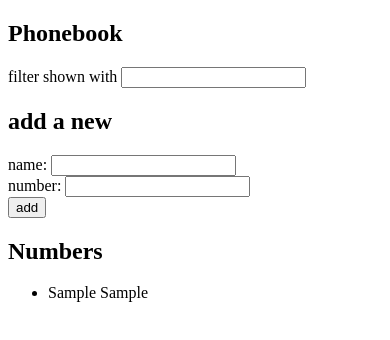
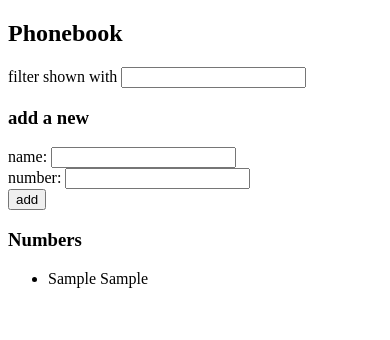
Before and after one commit to markuspaananen/FullStackWebDeveloment, a React (Create React App) app in the folder Part2/the_phonebook/: page / in a window 390 px wide. Both pictures are taken after typing "Sample", "Sample" into the empty fields and a click on the button "add". Shown: the top 340 px of the page. Built offline with nearby package versions, Linux system fonts and the light colour scheme.

Commit message:
2.10: The Phonebook Step5

```diff
--- a/Part2/the_phonebook/src/App.js
+++ b/Part2/the_phonebook/src/App.js
@@ -1,6 +1,43 @@
 // Import Statement
 import React, { useState } from 'react'
 
+// Functions
+const Filter = (props) => {
+  return (
+    <form>
+      <div>
+        filter shown with{' '}
+        <input filter={props.filter} onChange={props.handleFilterChange} />
+      </div>
+    </form>
+  );
+};
+const PersonForm = (props) => {
+  return (
+    <form onSubmit={props.addName}>
+      <div>
+        name: <input value={props.newName} onChange={props.handleNameChange} />
+      </div>
+      <div>
+        number: <input value={props.newNumber} onChange={props.handleNumberChange} />
+      </div>
+      <div>
+        <button type="submit">add</button>
+      </div>
+    </form>
+  );
+}
+const Persons = (props) => {
+  return (
+    <ul>
+      {props.persons.filter((person) =>
+        person.name.toLowerCase().includes(props.filter.toLowerCase()))
+        .map((person) => (
+          <li key={person.id}>{person.name} {person.number}</li>
+        ))}
+    </ul>
+  )
+}
 // Functional Component App
 const App = (props) => {
 
@@ -10,8 +47,7 @@ const App = (props) => {
   const [newNumber, setNewNumber] = useState('');
   const [filter, setFilter] = useState('');
 
-
-  // Event handler
+  // Event handlers
   const addName = (event) => {
     event.preventDefault()
     if (persons.find((person) => person.name === newName)) {
@@ -35,38 +71,29 @@ const App = (props) => {
   const handleNumberChange = (event) => {
     setNewNumber(event.target.value)
   }
+  const handleFilterChange = (event) => {
+    setFilter(event.target.value);
+  };
 
   // JSX Markup inside return()
   return (
     <div>
       <h2>Phonebook</h2>
-      <form>
-        <div>
-          filter shown with{' '}
-          <input value={filter} onChange={(a) => setFilter(a.target.value)} />
-        </div>
-      </form>
-
-      <h2>add a new</h2>
-      <form onSubmit={addName}>
-        <div>
-          name: <input value={newName} onChange={handleNameChange} />
-        </div>
-        <div>
-          number: <input value={newNumber} onChange={handleNumberChange} />
-        </div>
-        <div>
-          <button type="submit">add</button>
-        </div>
-      </form>
-      <h2>Numbers</h2>
-      <ul>
-        {persons.filter((person) =>
-          person.name.toLowerCase().includes(filter.toLowerCase()))
-          .map((person) => (
-            <li key={person.id}>{person.name} {person.number}</li>
-          ))}
-      </ul>
+      <Filter
+        filter={filter} handleFilterChange={handleFilterChange}
+      />
+      <h3>add a new</h3>
+      <PersonForm
+        handleNameChange={handleNameChange}
+        handleNumberChange={handleNumberChange}
+        addName={addName}
+        newName={newName}
+        newNumber={newNumber}
+      />
+      <h3>Numbers</h3>
+      <Persons
+        persons={persons} filter={filter}
+      />
     </div>
   )
 }
```
